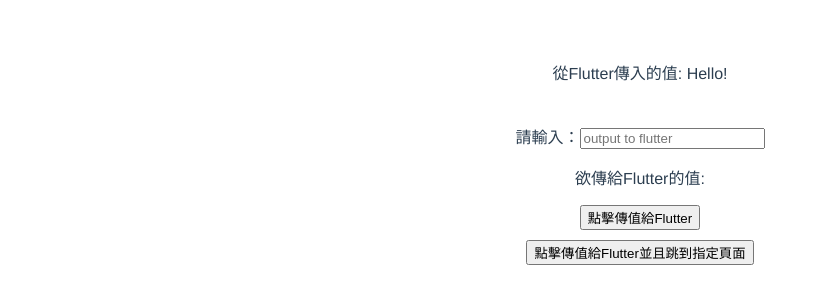
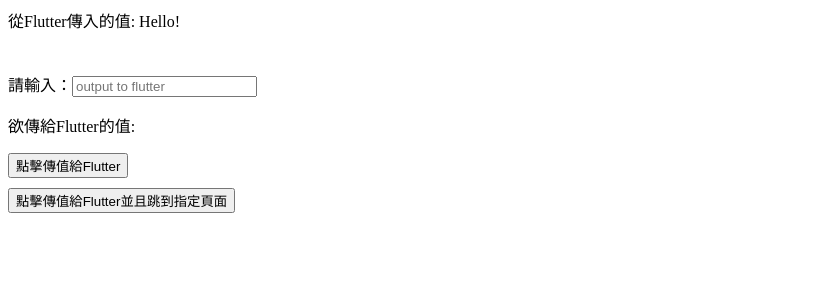
Before and after one commit to JossSu/hello_web, a Vue app: page / in a window 1280 px wide. Shown: the top 304 px of the page, without its empty margins (0-820 px from the left). Built offline with nearby package versions, Linux system fonts and the light colour scheme.

Commit message:
install vue router

```diff
--- a/package.json
+++ b/package.json
@@ -9,11 +9,13 @@
   },
   "dependencies": {
     "core-js": "^3.6.5",
-    "vue": "^2.6.11"
+    "vue": "^2.6.11",
+    "vue-router": "^3.5.1"
   },
   "devDependencies": {
     "@vue/cli-plugin-babel": "~4.5.13",
     "@vue/cli-plugin-eslint": "~4.5.13",
+    "@vue/cli-plugin-router": "^5.0.0-rc.3",
     "@vue/cli-service": "~4.5.13",
     "babel-eslint": "^10.1.0",
     "eslint": "^6.7.2",
--- a/src/App.vue
+++ b/src/App.vue
@@ -1,27 +1,45 @@
 <template>
-  <div id="app">
-    <Hello/>
+  <div>
+    <div id="flutter-msg">從Flutter傳入的值: {{msg}}</div>
+    <div>
+      請輸入：<input id="inputBox" v-model="inputMsg" placeholder="output to flutter">
+    </div>
+    <div>
+      <p>欲傳給Flutter的值:<span id="inputMsg">{{inputMsg}}</span></p>
+    </div>
+    <button @click="invokeNative">點擊傳值給Flutter</button><br>
+    <!--    <router-link to="http://youtube.com.tw">-->
+    <button style="margin-top: 10px" @click="invokeNativeJump">點擊傳值給Flutter並且跳到指定頁面</button>
+    <!--    </router-link>-->
   </div>
 </template>
-
 <script>
-import Hello from './components/Hello.vue'
-
 export default {
-  name: 'App',
-  components: {
-    Hello
+  name: 'Hello',
+  data(){
+    return {
+      msg: 'Hello!',
+      inputMsg: ''
+    }
+  },
+  mounted() {
+    window.fromFlutter = this.fromFlutter
+  },
+  methods: {
+    fromFlutter(location) {
+      document.getElementById("flutter-msg").innerHTML = location;
+    },
+    invokeNative() {
+      window['Toast'].postMessage(this.inputMsg);
+    },
+    invokeNativeJump() {
+      this.$router.push('flutterweb://result?value=cool')
+    },
   }
 }
 </script>
-
-<style>
-#app {
-  font-family: Avenir, Helvetica, Arial, sans-serif;
-  -webkit-font-smoothing: antialiased;
-  -moz-osx-font-smoothing: grayscale;
-  text-align: center;
-  color: #2c3e50;
-  margin-top: 60px;
+<style scoped>
+#flutter-msg {
+  margin-bottom: 40px;
 }
 </style>
--- a/src/main.js
+++ b/src/main.js
@@ -1,8 +1,10 @@
 import Vue from 'vue'
 import App from './App.vue'
+import router from './router'
 
 Vue.config.productionTip = false
 
 new Vue({
-  render: h => h(App),
+  router,
+  render: h => h(App)
 }).$mount('#app')
--- /dev/null
+++ b/src/router/index.js
@@ -0,0 +1,29 @@
+import Vue from 'vue'
+import VueRouter from 'vue-router'
+import HomeView from '../views/HomeView.vue'
+
+Vue.use(VueRouter)
+
+const routes = [
+  {
+    path: '/',
+    name: 'home',
+    component: HomeView
+  },
+  {
+    path: '/about',
+    name: 'about',
+    // route level code-splitting
+    // this generates a separate chunk (about.[hash].js) for this route
+    // which is lazy-loaded when the route is visited.
+    component: () => import(/* webpackChunkName: "about" */ '../views/AboutView.vue')
+  }
+]
+
+const router = new VueRouter({
+  mode: 'history',
+  base: process.env.BASE_URL,
+  routes
+})
+
+export default router
--- /dev/null
+++ b/src/views/AboutView.vue
@@ -0,0 +1,5 @@
+<template>
+  <div class="about">
+    <h1>This is an about page</h1>
+  </div>
+</template>
--- /dev/null
+++ b/src/views/HomeView.vue
@@ -0,0 +1,17 @@
+<template>
+  <div class="home">
+    <img alt="Vue logo" src="../assets/logo.png">
+  </div>
+</template>
+
+<script>
+// @ is an alias to /src
+import Hello from '@/components/Hello.vue'
+
+export default {
+  name: 'HomeView',
+  components: {
+    Hello
+  }
+}
+</script>
```
Also changed, not shown: 1 other file (tests, documents, lock files or other folders).
